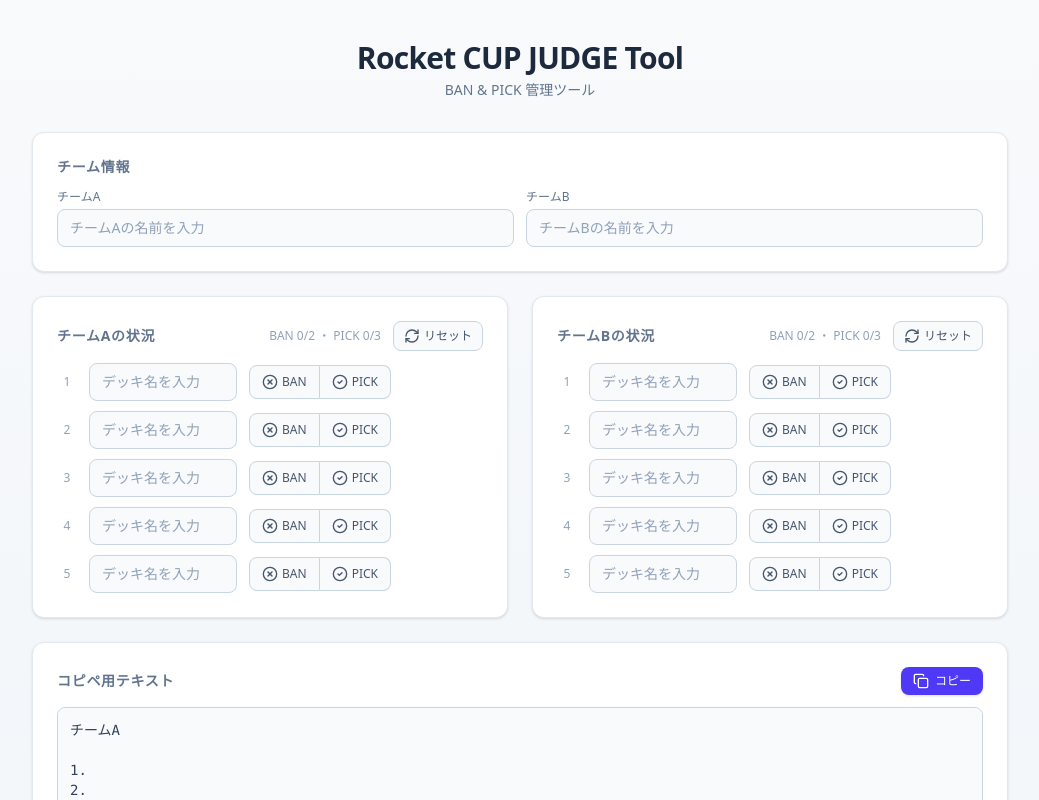
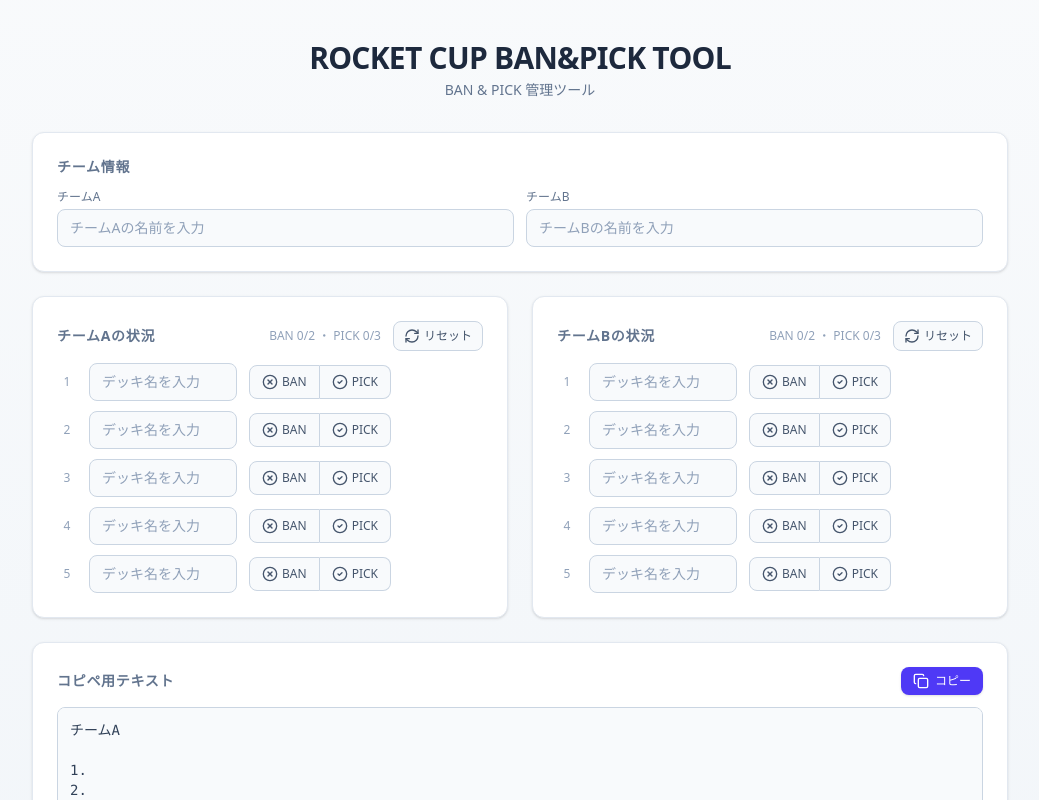
Before and after one commit to potato4d/rocketcup-ban-pick-tool, a React (Vite) app: page / in a window 1280 px wide. Shown: the top 800 px of the page, without its empty margins (120-1159 px from the left). Built offline with nearby package versions, Linux system fonts and the light colour scheme.

Commit message:
タイトルを ROCKET CUP BAN&PICK TOOL に変更
ジャッジ専用ではなく汎用的な BAN&PICK ツールであることを反映し、
H1 見出しを "Rocket CUP JUDGE Tool" から "ROCKET CUP BAN&PICK TOOL" に変更。

https://claude.ai/code/session_011qsSzQmV1EcfmQMSHKQdUe

```diff
--- a/src/App.tsx
+++ b/src/App.tsx
@@ -76,7 +76,7 @@ function App() {
         {/* Header */}
         <header className="mb-6 sm:mb-8 text-center">
           <h1 className="text-2xl sm:text-3xl font-extrabold tracking-tight text-slate-800">
-            Rocket CUP JUDGE Tool
+            ROCKET CUP BAN&amp;PICK TOOL
           </h1>
           <p className="mt-1 text-sm text-slate-500">BAN &amp; PICK 管理ツール</p>
         </header>
```
